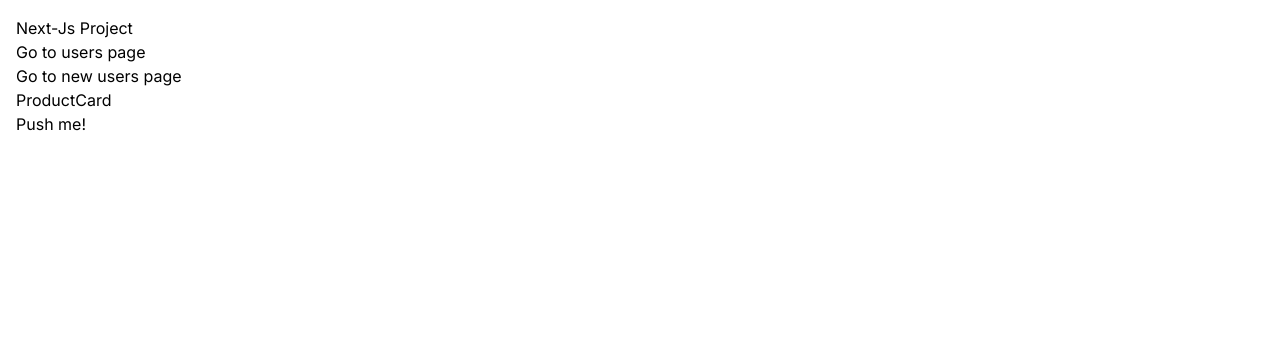
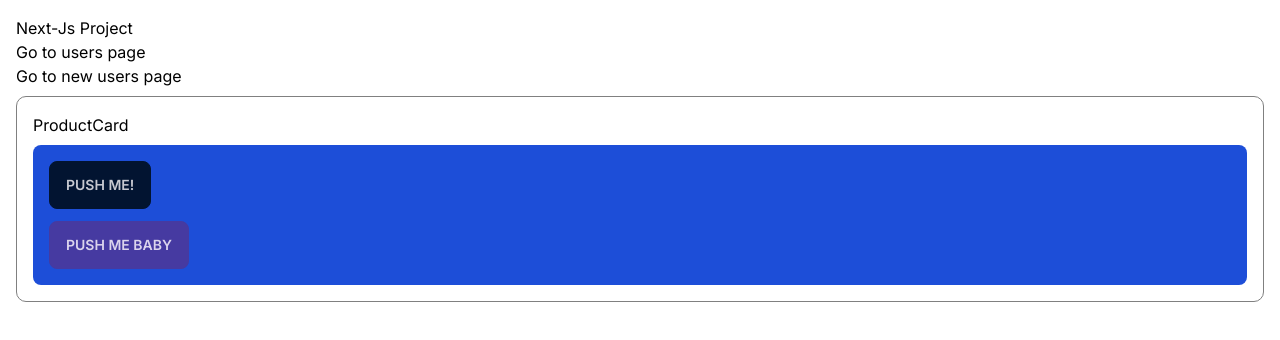
Before and after one commit to alihabibi1380/nextApp, a Next.js app: page / in a window 1280 px wide. Shown: the top 340 px of the page. Built offline with nearby package versions, Linux system fonts and the light colour scheme.

Commit message:
End of style section

```diff
--- /dev/null
+++ b/app/components/ProductCard.module.css
@@ -0,0 +1,5 @@
+.card{
+    padding: 1rem;
+    border: solid 1px gray;
+    border-radius: 10px;
+}
--- a/app/components/ProductCard.tsx
+++ b/app/components/ProductCard.tsx
@@ -1,9 +1,10 @@
 import React from "react";
 import PushMeButton from "./PushMeButton";
+import styles from "./ProductCard.module.css"
 
 const ProductCard = () => {
   return (
-    <div>
+    <div className={`${styles.card} mt-2`}>
       ProductCard
       <div>
         <PushMeButton/>
--- a/app/components/PushMeButton.tsx
+++ b/app/components/PushMeButton.tsx
@@ -3,7 +3,10 @@ import React from 'react'
 
 const PushMeButton = () => {
   return (
-    <button onClick={() => console.log("Click")}>Push me!</button>
+    <div className='p-4 bg-blue-700 text-neutral-100 hover:bg-blue-800 cursor-pointer rounded-lg mt-2 transition-all'>
+      <button className='btn btn-neutral' onClick={() => console.log("Click")}>Push me!</button><br />
+      <button className='btn btn-secondary mt-3'>Push me baby</button>
+    </div>
   )
 }
 
--- a/app/layout.tsx
+++ b/app/layout.tsx
@@ -15,7 +15,7 @@ export default function RootLayout({
   children: React.ReactNode
 }) {
   return (
-    <html lang="en">
+    <html lang="en" data-theme="winter">
       <body className={inter.className}>{children}</body>
     </html>
   )
--- a/app/users/page.tsx
+++ b/app/users/page.tsx
@@ -3,10 +3,13 @@ import React from "react";
 interface user {
   id: number;
   name: string;
+  email: string;
 }
 
 const UsersPage = async () => {
-  const res = await fetch("https://jsonplaceholder.typicode.com/users", { cache : "no-store"});
+  const res = await fetch("https://jsonplaceholder.typicode.com/users", {
+    cache: "no-store",
+  });
   const users: user[] = await res.json();
 
   return (
@@ -17,11 +20,23 @@ const UsersPage = async () => {
       <br />
       <div>{new Date().toLocaleTimeString()}</div>
       <br />
-      <div>
+      <table className="table table-bordred">
+        <thead>
+          <tr>
+            <th>Name</th>
+            <th>Email</th>
+          </tr>
+        </thead>
+        <tbody></tbody>
         {users.map((user) => {
-          return <li key={user.id}>{user.name}</li>;
+          return (
+            <tr key={user.id}>
+              <td>{user.name}</td>
+              <td>{user.email}</td>
+            </tr>
+          );
         })}
-      </div>
+      </table>
     </>
   );
 };
--- a/package.json
+++ b/package.json
@@ -19,6 +19,7 @@
     "@types/react": "^18",
     "@types/react-dom": "^18",
     "autoprefixer": "^10.0.1",
+    "daisyui": "^3.9.4",
     "eslint": "^8",
     "eslint-config-next": "14.0.1",
     "postcss": "^8",
--- a/tailwind.config.ts
+++ b/tailwind.config.ts
@@ -15,6 +15,9 @@ const config: Config = {
       },
     },
   },
-  plugins: [],
+  plugins: [require("daisyui")],
+  daisyui: {
+    themes: ["winter"],
+  },
 }
 export default config
```
Also changed, not shown: 1 other file (tests, documents, lock files or other folders).
